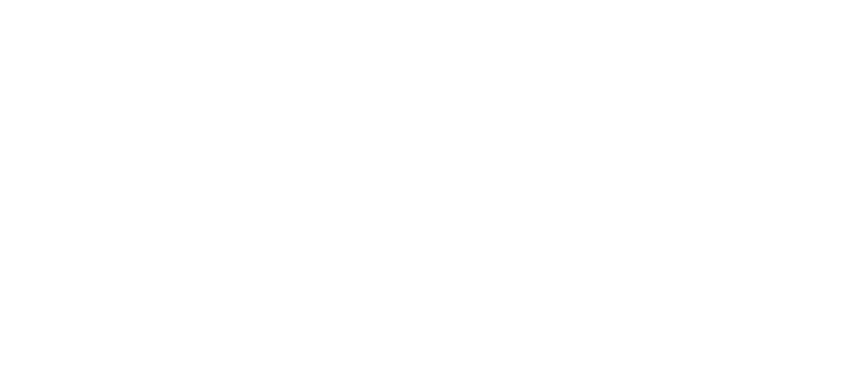
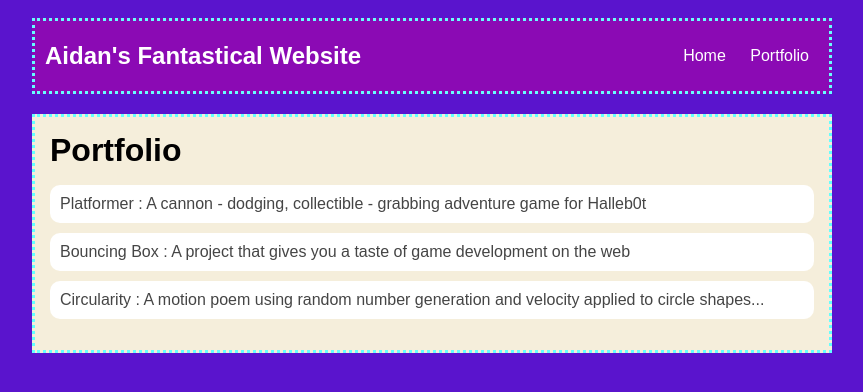
Before and after one commit to Ajmoses07/Ajmoses07.github.io, a plain HTML site: page portfolio.html in a window 1280 px wide. Shown: the whole page, without its empty margins (208-1071 px from the left). Drawn offline with Linux system fonts and the light colour scheme.

Commit message:
add portfolio.html file

```diff
--- a/portfolio.html
+++ b/portfolio.html
@@ -0,0 +1,50 @@
+<!DOCTYPE html>
+<html>
+  <head>
+    <title>My First Website</title>
+    <link rel="stylesheet" href="style.css" />
+  </head>
+
+  <body>
+    <div id="all-contents">
+      <div id="all-contents">
+        <nav>
+          <h1>Aidan's Fantastical Website</h1>
+          <ul id="nav-ul">
+            <li class="nav-li">
+              <a class="nav-a" href="index.html">Home</a>
+            </li>
+            <li class="nav-li">
+              <a class="nav-a" href="portfolio.html">Portfolio</a>
+            </li>
+          </ul>
+        </nav>
+        <main>
+          <div class="content">
+            <h1>Portfolio</h1>
+            <ul id="portfolio">
+              <li>
+                <a href="projects/platformer/"
+                  >Platformer : A cannon - dodging, collectible - grabbing
+                  adventure game for Halleb0t</a
+                >
+              </li>
+              <li>
+                <a href="projects/bouncing-box/"
+                  >Bouncing Box : A project that gives you a taste of game
+                  development on the web
+                </a>
+              </li>
+              <li>
+                <a href="projects/circularity/"
+                  >Circularity : A motion poem using random number generation
+                  and velocity applied to circle shapes...</a
+                >
+              </li>
+            </ul>
+          </div>
+        </main>
+      </div>
+    </div>
+  </body>
+</html>
--- a/style.css
+++ b/style.css
@@ -68,3 +68,28 @@ h2,
 h3 {
   margin: 0px;
 }
+/* portfolio styles */
+.content h1 {
+  color: black;
+}
+
+#portfolio {
+  list-style-type: none;
+  padding-left: 0;
+}
+
+#portfolio li {
+  background: #fff;
+  padding: 10px;
+  border-radius: 10px;
+  margin-bottom: 10px;
+}
+
+#portfolio li:hover {
+  background: #eee;
+}
+
+#portfolio a {
+  text-decoration: none;
+  color: #454545;
+}
```
Also changed, not shown: projects/platformer/index.html (+3 -0 lines), projects/platformer/platformer.js (+21 -16 lines), 1 other file.
